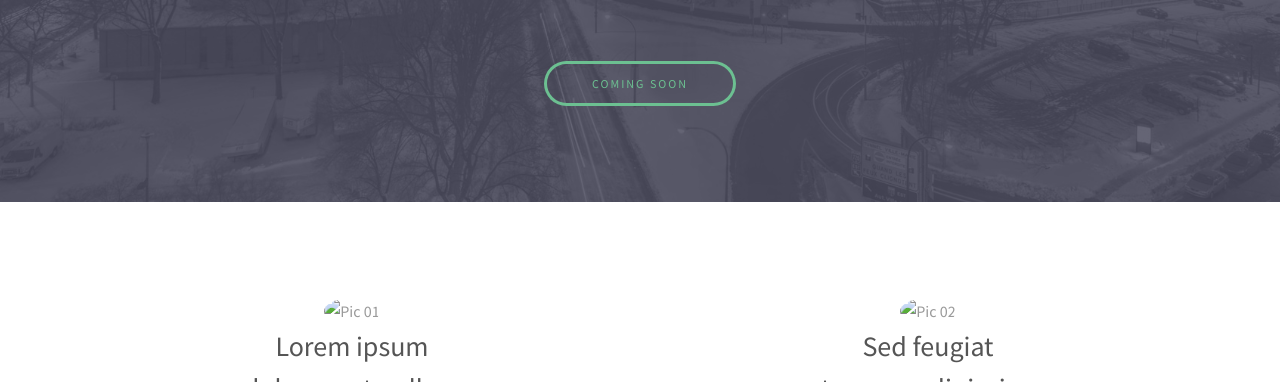
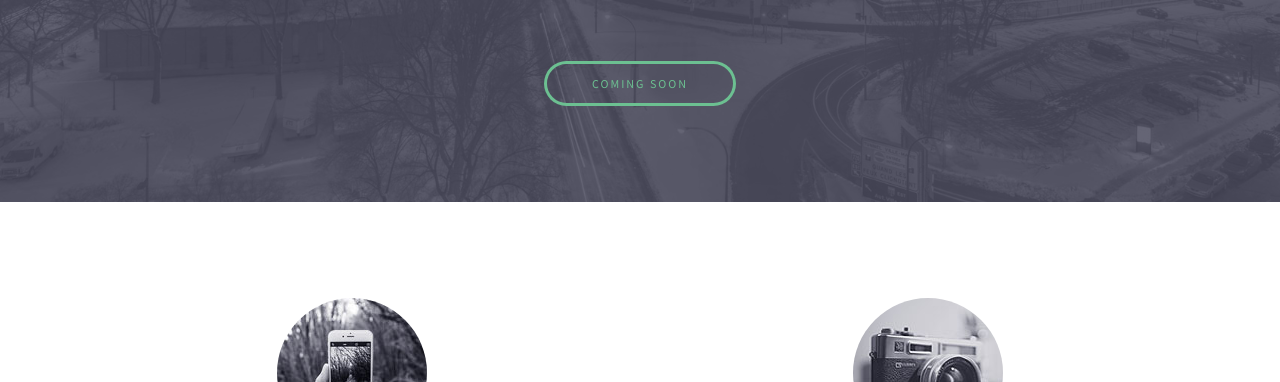
Before and after one commit to randycarrero/GunplaDatasite, a plain HTML site: page index.html in a window 1280 px wide. Shown: the part 418-800 px from the top of the page. Drawn offline with Linux system fonts and the light colour scheme; the site is published under a folder, as on GitHub Pages, so addresses that start at the root find nothing.

Commit message:
URL Link fixed

```diff
--- a/index.html
+++ b/index.html
@@ -62,7 +62,7 @@
 					<div class="flex flex-2">
 						<article>
 							<div class="image round">
-								<img src="/images/pic01.jpg" alt="Pic 01" />
+								<img src="images/pic01.jpg" alt="Pic 01" />
 							</div>
 							<header>
 								<h3>Lorem ipsum<br /> dolor amet nullam</h3>
@@ -71,7 +71,7 @@
 						</article>
 						<article>
 							<div class="image round">
-								<img src="/images/pic02.jpg" alt="Pic 02" />
+								<img src="images/pic02.jpg" alt="Pic 02" />
 							</div>
 							<header>
 								<h3>Sed feugiat<br /> tempus adipicsing</h3>
```
